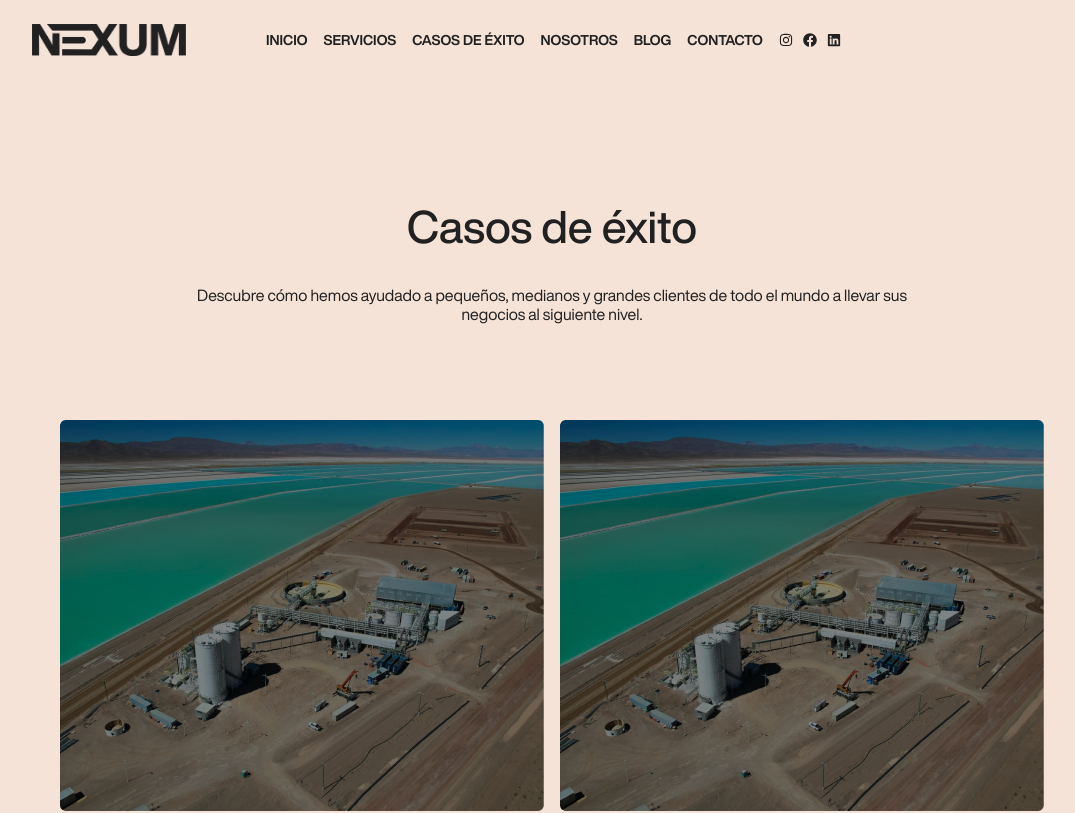
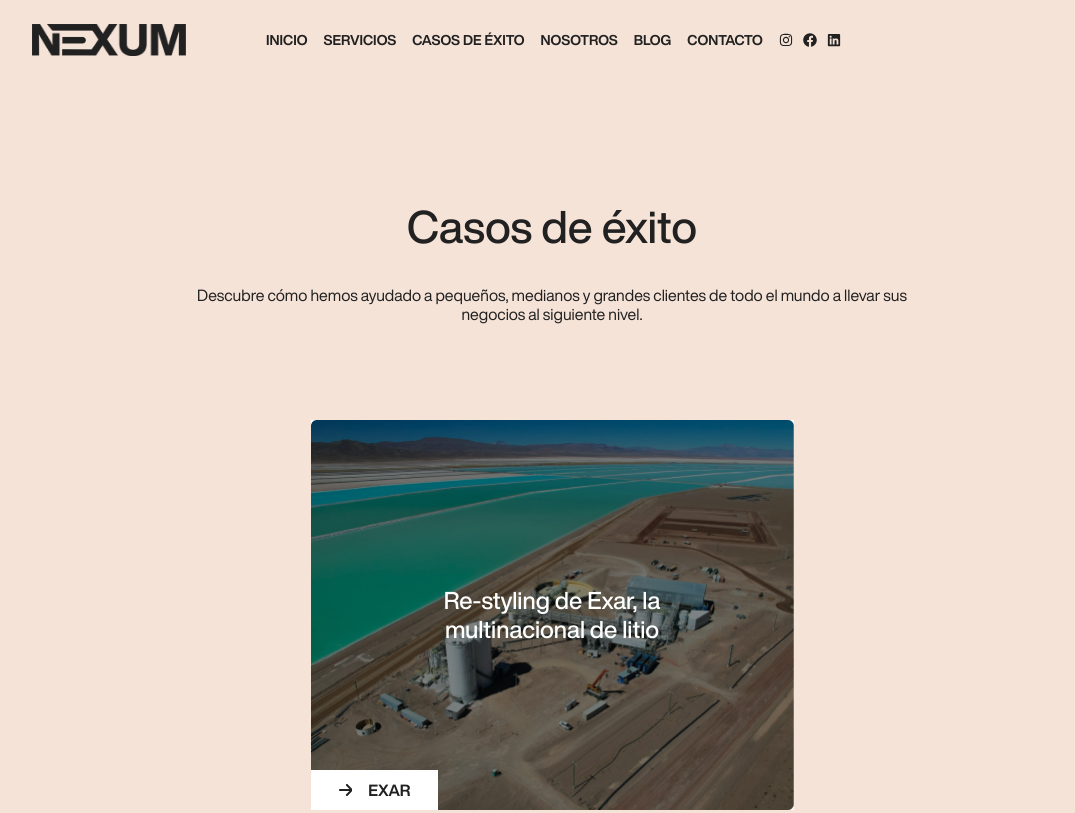
Before and after one commit to 0800WEB/Nexum, a React (Vite) app: page /casos-de-exito in a window 1280 px wide. Shown: the top 813 px of the page, without its empty margins (88-1163 px from the left). Built offline with nearby package versions, Linux system fonts and the light colour scheme.

Commit message:
finishing

```diff
--- a/src/components/Blog/BlogCard.jsx
+++ b/src/components/Blog/BlogCard.jsx
@@ -2,7 +2,7 @@ import React from 'react'
 import { Link } from 'react-router-dom'
 const BlogCard = () => {
     return (
-        <Link to={"/blog/exar"} className="w-[483.78px] h-[490px] flex-col justify-start items-start gap-4 inline-flex text-left">
+        <Link to={"/blog/de-esta-manera-logramos-publicidad-efectiva-en-nuestros-clientes"} className="w-[483.78px] h-[490px] flex-col justify-start items-start gap-4 inline-flex text-left">
             <img src='/assets/enfoque-1.png' className="w-[483.78px] h-[391px] bg-black/opacity-30 rounded-md" />
             <div className="self-stretch text-neutral-800 text-xl font-bold ">De esta manera logramos publicidad efectiva en nuestros clientes</div>
             <div className="justify-start items-start gap-4 inline-flex">
--- a/src/components/Cases/CasesCard.jsx
+++ b/src/components/Cases/CasesCard.jsx
@@ -1,12 +1,17 @@
 import React from 'react'
 import { Link } from 'react-router-dom'
+import { FaArrowRight } from "react-icons/fa6";
 
 const CasesCard = () => {
   return (
-    <Link to={"/casos-de-exito/exar"} className="max-w-[483.78px] bg-black/opacity-40 rounded-md flex flex-col gap-4 items-start cursor-pointer" >
-        <img className='w-full max-h-[391px]' src={`/assets/cases/exar.png`} alt={`exar`} />
-        <h3 className="h6-styled flex-shrink-0">Exar</h3>
-    </Link>
+    <Link to={"/casos-de-exito/exar"} className='min-w-[333.333px] max-w-[483px] max-h-[390px] bg-white relative flex-shrink cursor-pointer flex-1'>
+    <img className='' src="/assets/cases/exar.png" alt="Exar" />
+    <h3 className='h6-styled text-white text-center left-1/2 -translate-x-1/2 absolute top-1/2 -translate-y-1/2 max-w-[408px]'>Re-styling de Exar, la multinacional de litio</h3>
+    <div className="w-[127.87px] h-10 px-7 py-3.5 bg-white justify-center items-center gap-4 inline-flex font-bold absolute bottom-0 left-0">
+        <FaArrowRight />
+        <p>EXAR</p>
+    </div>
+</Link>
   )
 }
 
--- a/src/pages/Blog/BlogDetail.jsx
+++ b/src/pages/Blog/BlogDetail.jsx
@@ -1,13 +1,14 @@
 import React from 'react'
+import { Link } from 'react-router-dom';
 import { IoIosArrowBack } from "react-icons/io";
 
 const BlogDetail = () => {
   return (
     <div className='min-h-screen items-center spacing flex flex-col gap-[64px]'>
          <div className='flex gap-4 items-center font-medium text-secondary self-start'>
-            <p>BLOG</p>
+            <Link to={"/blog"}>BLOG</Link>
             <IoIosArrowBack/>
-            <p>EXAR</p>
+            <p className='uppercase'>De esta manera logramos publicidad efectiva en nuestros clientes</p>
          </div>
          <img className="max-w-[1488px] max-h-[653px] w-full rounded-md object-cover " src="/assets/enfoque-1.png" />
          <div className='flex flex-col 2xl:flex-row 2xl:gap-8 w-full max-w-[1488px] 2xl:justify-between'>
--- a/src/pages/Cases/Cases.jsx
+++ b/src/pages/Cases/Cases.jsx
@@ -10,8 +10,6 @@ const Cases = () => {
         </section>
         <div className="wrapper-component flex gap-28 sm:gap-4 flex-wrap justify-center items-center">
         <CasesCard/>
-        <CasesCard/>
-        <CasesCard/>
         </div>
     </div>
   )
```
